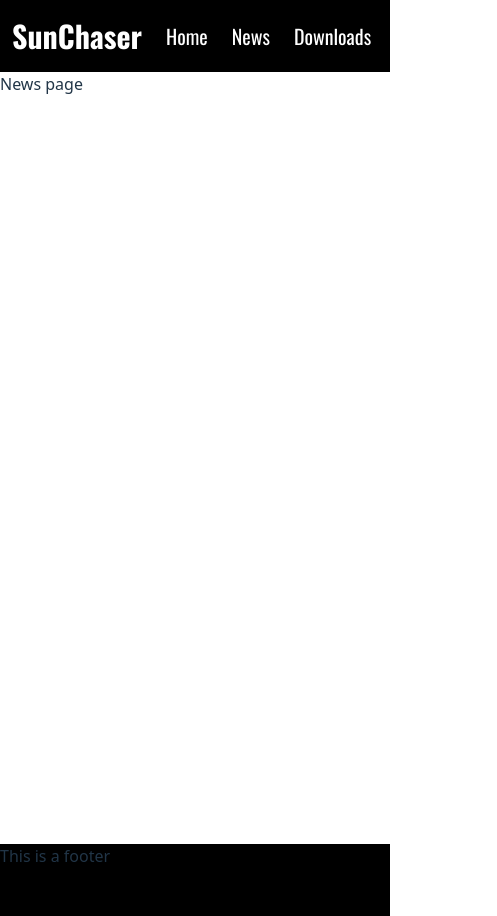
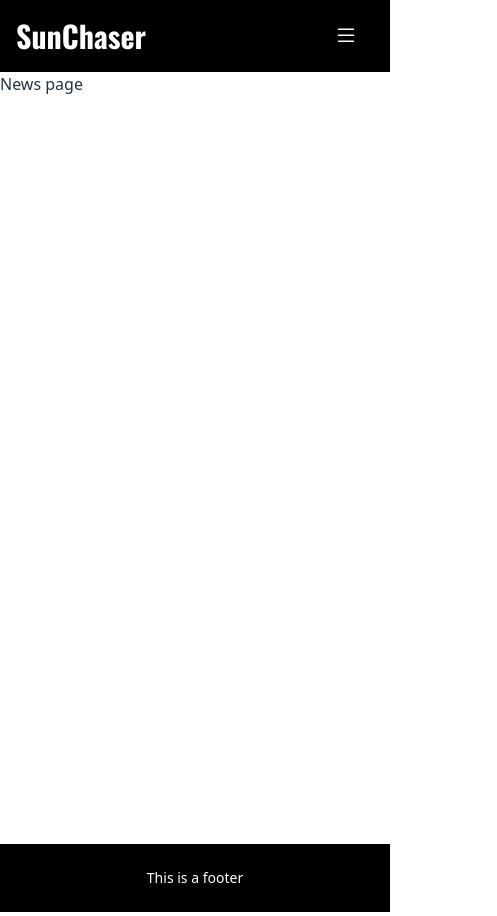
Before and after one commit to EIP-SunChaser/SunChaser-Website, a React (Vite) app: page /news in a window 390 px wide. Shown: the whole page, 497 px wide, since content can reach past the window. Built offline with nearby package versions, Linux system fonts and the light colour scheme.

Commit message:
[ADD] Responsive

```diff
--- a/src/components/footer.tsx
+++ b/src/components/footer.tsx
@@ -1,8 +1,10 @@
 function Footer() {
     return (
-        <div className="bg-black h-18">
-            <p>This is a footer</p>
-        </div>
+        <footer className="bg-black text-white">
+            <div className="mx-auto max-w-7xl px-4 py-6 sm:py-8">
+                <p className="text-center text-sm sm:text-base">This is a footer</p>
+            </div>
+        </footer>
     );
 };
 
--- a/src/components/headerBar.tsx
+++ b/src/components/headerBar.tsx
@@ -1,43 +1,67 @@
 import { Link } from "react-router-dom"
+import { useState } from "react"
 
 function HeaderBar() {
+	const [isMenuOpen, setIsMenuOpen] = useState(false)
+
 	return (
-        <div className="flex justify-between bg-black h-18">
+		<header className="bg-black">
+			<div className="px-3 md:px-3">
+				<div className="flex h-18 items-center justify-between md:justify-start">
 					<div className="flex items-center">
 						<Link to={"/home"}>
-                    <p className="font-oswald-bold text-3xl py-2 px-3 text-white">SunChaser</p>
+							<p className="font-oswald-bold text-3xl py-2 px-1 sm:px-3 md:px-0 text-white">SunChaser</p>
 						</Link>
+					</div>
+					<nav className="hidden md:flex items-center md:ml-2">
 						<Link to={"/home"}>
-                    <p className="font-oswald text-xl py-2 px-3 text-white">Home</p>
+							<p className="font-oswald text-lg lg:text-xl py-2 px-3 text-white">Home</p>
 						</Link>
 						<Link to={"/news"}>
-                    <p className="font-oswald text-xl py-2 px-3 text-white">News</p>
+							<p className="font-oswald text-lg lg:text-xl py-2 px-3 text-white">News</p>
 						</Link>
 						<Link to={"/download"}>
-                    <p className="font-oswald text-xl py-2 px-3 text-white">Downloads</p>
+							<p className="font-oswald text-lg lg:text-xl py-2 px-3 text-white">Downloads</p>
 						</Link>
 						<Link to={"/aboutus"}>
-                    <p className="font-oswald text-xl py-2 px-3 text-white">About Us</p>
+							<p className="font-oswald text-lg lg:text-xl py-2 px-3 text-white">About Us</p>
 						</Link>
-            </div>
-            <div className="flex items-center">
-                <div className="px-3">
-                    <svg
-                        xmlns="http://www.w3.org/2000/svg"
-                        fill="none" viewBox="0 0 24 24"
-                        strokeWidth="1.5"
-                        stroke="currentColor"
-                        className="size-6 text-white"
-                        >
-                        <path
-                            strokeLinecap="round"
-                            strokeLinejoin="round"
-                            d="M12 21a9.004 9.004 0 0 0 8.716-6.747M12 21a9.004 9.004 0 0 1-8.716-6.747M12 21c2.485 0 4.5-4.03 4.5-9S14.485 3 12 3m0 18c-2.485 0-4.5-4.03-4.5-9S9.515 3 12 3m0 0a8.997 8.997 0 0 1 7.843 4.582M12 3a8.997 8.997 0 0 0-7.843 4.582m15.686 0A11.953 11.953 0 0 1 12 10.5c-2.998 0-5.74-1.1-7.843-2.918m15.686 0A8.959 8.959 0 0 1 21 12c0 .778-.099 1.533-.284 2.253m0 0A17.919 17.919 0 0 1 12 16.5c-3.162 0-6.133-.815-8.716-2.247m0 0A9.015 9.015 0 0 1 3 12c0-1.605.42-3.113 1.157-4.418"
-                        />
+					</nav>
+
+					<div className="flex items-center md:hidden">
+						<button aria-label="Open menu" aria-expanded={isMenuOpen} onClick={() => setIsMenuOpen((v) => !v)} className="p-2 text-white bg-transparent hover:bg-transparent active:bg-transparent focus:bg-transparent border-none hover:border-none focus:outline-none focus:ring-0 shadow-none appearance-none" style={{ backgroundColor: 'transparent' }}>
+							{!isMenuOpen ? (
+								<svg xmlns="http://www.w3.org/2000/svg" viewBox="0 0 24 24" fill="currentColor" className="size-6">
+									<path fillRule="evenodd" d="M3.75 5.25a.75.75 0 0 1 .75-.75h15a.75.75 0 0 1 0 1.5H4.5a.75.75 0 0 1-.75-.75Zm0 6a.75.75 0 0 1 .75-.75h15a.75.75 0 0 1 0 1.5H4.5a.75.75 0 0 1-.75-.75Zm0 6a.75.75 0 0 1 .75-.75h15a.75.75 0 0 1 0 1.5H4.5a.75.75 0 0 1-.75-.75Z" clipRule="evenodd" />
 								</svg>
+							) : (
+								<svg xmlns="http://www.w3.org/2000/svg" viewBox="0 0 24 24" fill="currentColor" className="size-6">
+									<path fillRule="evenodd" d="M6.225 4.811a.75.75 0 0 1 1.06 0L12 9.525l4.715-4.714a.75.75 0 1 1 1.06 1.06L13.06 10.586l4.715 4.714a.75.75 0 1 1-1.06 1.06L12 11.646l-4.715 4.714a.75.75 0 0 1-1.06-1.06l4.714-4.714-4.714-4.715a.75.75 0 0 1 0-1.06Z" clipRule="evenodd" />
+								</svg>
+							)}
+						</button>
 					</div>
 				</div>
 			</div>
+			{isMenuOpen && (
+				<div className="md:hidden border-t border-white/10">
+					<nav className="px-3 py-2 space-y-1">
+						<Link onClick={() => setIsMenuOpen(false)} to={"/home"}>
+							<p className="font-oswald text-lg py-2 text-white">Home</p>
+						</Link>
+						<Link onClick={() => setIsMenuOpen(false)} to={"/news"}>
+							<p className="font-oswald text-lg py-2 text-white">News</p>
+						</Link>
+						<Link onClick={() => setIsMenuOpen(false)} to={"/download"}>
+							<p className="font-oswald text-lg py-2 text-white">Downloads</p>
+						</Link>
+						<Link onClick={() => setIsMenuOpen(false)} to={"/aboutus"}>
+							<p className="font-oswald text-lg py-2 text-white">About Us</p>
+						</Link>
+					</nav>
+				</div>
+			)}
+		</header>
 	);
 };
 
--- a/src/index.css
+++ b/src/index.css
@@ -15,7 +15,7 @@
   --font-oswald-bold: Oswald_Bold, "sans-serif";
 }
 
-:root {
+.root, :root {
   font-family: system-ui, Avenir, Helvetica, Arial, sans-serif;
   line-height: 1.5;
   font-weight: 400;
--- a/src/pages/home/index.tsx
+++ b/src/pages/home/index.tsx
@@ -4,21 +4,21 @@ function Home() {
   return (
     <div>
       <HeaderBar />
-      <section className="relative h-170 grid place-items-center text-white">
+      <section className="relative min-h-[60vh] sm:min-h-[70vh] lg:min-h-[85vh] grid place-items-center text-white">
         <video className="absolute top-0 left-0 w-full h-full object-cover" src="/campVideo.mp4" autoPlay loop muted playsInline></video>
         <div className="absolute top-0 left-0 w-full h-full"></div>
-        <div className="relative text-center space-y-2">
-          <p className="font-oswald-bold text-5xl">SunChaser</p>
-          <p className="font-oswald text-xl">
+        <div className="relative text-center space-y-3 px-4">
+          <p className="font-oswald-bold text-4xl sm:text-5xl md:text-6xl">SunChaser</p>
+          <p className="font-oswald text-base sm:text-lg md:text-xl max-w-3xl mx-auto">
             SunChaser, a game where you can save the world in a solarpunk universe !
           </p>
         </div>
       </section>
 
-      <section className="h-150 grid place-items-center bg-white text-black">
-        <div className="text-center space-y-2">
-          <p className="font-oswald-bold text-5xl font-bold">Zones</p>
-          <p className="font-oswald text-xl">noms des zones</p>
+      <section className="py-16 sm:py-20 lg:py-28 grid place-items-center bg-white text-black">
+        <div className="text-center space-y-3 px-4">
+          <p className="font-oswald-bold text-3xl sm:text-4xl md:text-5xl font-bold">Zones</p>
+          <p className="font-oswald text-base sm:text-lg md:text-xl">noms des zones</p>
         </div>
       </section>
 
```
Lines whose indentation alone changed are shown as unchanged.
